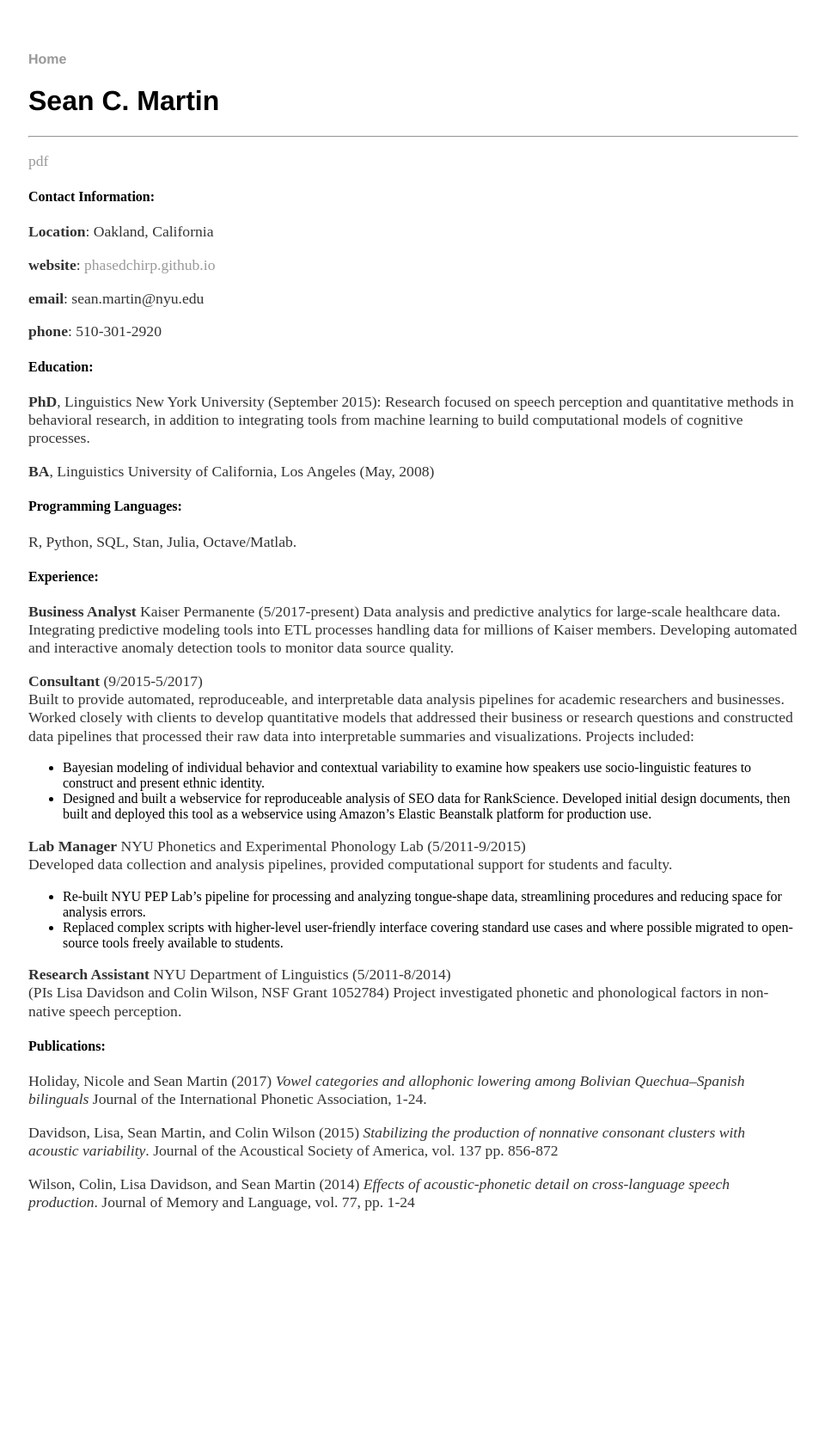
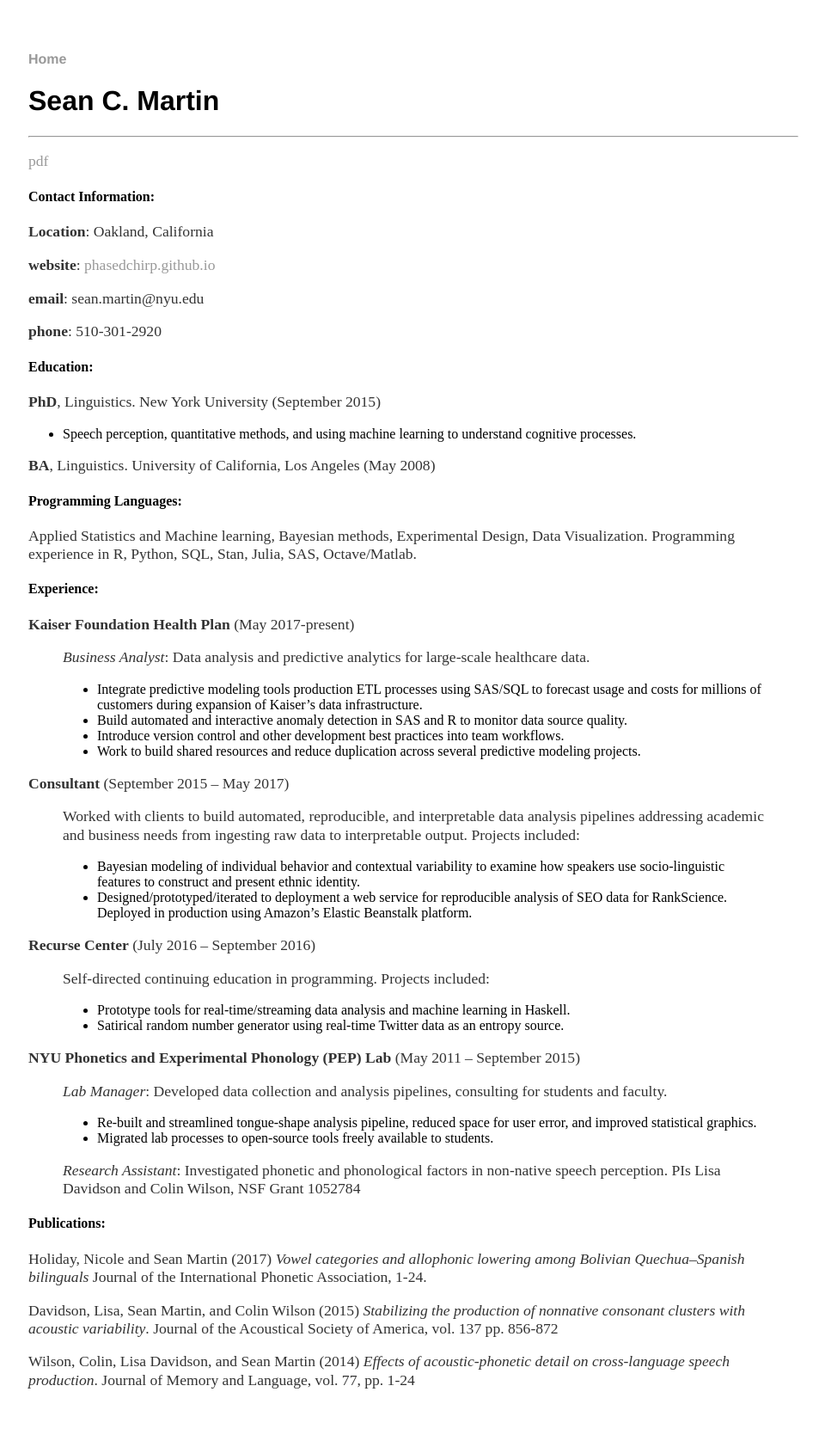
Before and after one commit to phasedchirp/phasedchirp.github.io, a Jekyll site: the page built from cv/index.md, in a window 1280 px wide. Shown: the whole page at 86% size, without its empty margins (159-1119 px from the left). Built offline with Jekyll 4.4.1, drawn with Linux system fonts in a browser that asks for light colours; our own code applies the rules of GitHub Pages for plain Markdown files; before the commit the page ends 1469 px from its top, so only the background shows below that.

Commit message:
cv updates

```diff
--- a/cv/index.md
+++ b/cv/index.md
@@ -20,36 +20,52 @@ name: CV - Sean Martin
 
 #### Education:
 
-**PhD**, Linguistics New York University (September 2015): Research focused on speech perception and quantitative methods in behavioral research, in addition to integrating tools from machine learning to build computational models of cognitive processes.
+ **PhD**, Linguistics. New York University (September 2015)
 
-**BA**, Linguistics University of California, Los Angeles (May, 2008)
+
+* Speech perception, quantitative methods, and using machine learning to understand cognitive processes.
+
+**BA**, Linguistics. University of California, Los Angeles (May 2008)
 
 #### Programming Languages:
 
-R, Python, SQL, Stan, Julia, Octave/Matlab.
+Applied Statistics and Machine learning, Bayesian methods, Experimental Design, Data Visualization.
+Programming experience in R, Python, SQL, Stan, Julia, SAS, Octave/Matlab.
 
 
 #### Experience:
 
-**Business Analyst** Kaiser Permanente (5/2017-present)
-Data analysis and predictive analytics for large-scale healthcare data. Integrating predictive modeling tools into ETL processes handling data for millions of Kaiser members. Developing automated and interactive anomaly detection tools to monitor data source quality.
+**Kaiser Foundation Health Plan** (May 2017-present)
 
-**Consultant** (9/2015-5/2017)
-Built to provide automated, reproduceable, and interpretable data analysis pipelines for academic researchers and businesses. Worked closely with clients to develop quantitative models that addressed their business or research questions and constructed data pipelines that processed their raw data into interpretable summaries and visualizations. Projects included:
+> *Business Analyst*: Data analysis and predictive analytics for large-scale healthcare data.
 
-* Bayesian modeling of individual behavior and contextual variability to examine how speakers use socio-linguistic features to construct and present ethnic identity.
-* Designed and built a webservice for reproduceable analysis of SEO data for RankScience. Developed initial design documents, then built and deployed this tool as a webservice using Amazon's Elastic Beanstalk platform for production use.
+> * Integrate predictive modeling tools production ETL processes using SAS/SQL to forecast usage and costs for millions of customers during expansion of Kaiser's data infrastructure.
+* Build automated and interactive anomaly detection in SAS and R to monitor data source quality.
+* Introduce version control and other development best practices into team workflows.
+* Work to build shared resources and reduce duplication across several predictive modeling projects.
 
+**Consultant** (September 2015 -- May 2017)
 
-**Lab Manager** NYU Phonetics and Experimental Phonology Lab (5/2011-9/2015)
-Developed data collection and analysis pipelines, provided computational support for students and faculty.
+> Worked with clients to build automated, reproducible, and interpretable data analysis pipelines addressing academic and business needs from ingesting raw data to interpretable output. Projects included:
 
-* Re-built NYU PEP Lab's pipeline for processing and analyzing tongue-shape data, streamlining procedures and reducing space for analysis errors.
-* Replaced complex scripts with higher-level user-friendly interface covering standard use cases and where possible migrated to open-source tools freely available to students.
+> * Bayesian modeling of individual behavior and contextual variability to examine how speakers use socio-linguistic features to construct and present ethnic identity.
+* Designed/prototyped/iterated to deployment a web service for reproducible analysis of SEO data for RankScience. Deployed in production using Amazon's Elastic Beanstalk platform.
 
+**Recurse Center** (July 2016 -- September 2016)
 
-**Research Assistant** NYU Department of Linguistics (5/2011-8/2014)
-(PIs Lisa Davidson and Colin Wilson, NSF Grant 1052784) Project investigated phonetic and phonological factors in non-native speech perception.
+> Self-directed continuing education in programming. Projects included:
+
+> * Prototype tools for real-time/streaming data analysis and machine learning in Haskell.
+* Satirical random number generator using real-time Twitter data as an entropy source.
+
+**NYU Phonetics and Experimental Phonology (PEP) Lab** (May 2011 -- September 2015)
+
+> *Lab Manager*: Developed data collection and analysis pipelines, consulting for students and faculty.
+
+> * Re-built and streamlined tongue-shape analysis pipeline, reduced space for user error, and improved statistical graphics.
+* Migrated lab processes to open-source tools freely available to students.
+
+> *Research Assistant*: Investigated phonetic and phonological factors in non-native speech perception. PIs Lisa Davidson and Colin Wilson, NSF Grant 1052784
 
 
 #### Publications:
```
